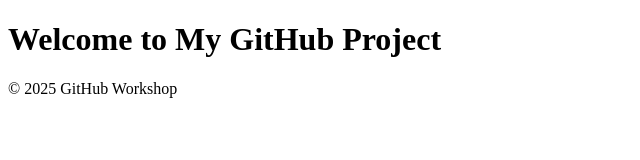
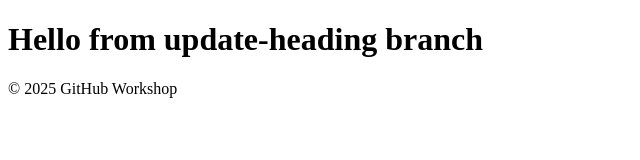
Before and after one commit to ThisIsMubashir/testrepo, a plain HTML site: page index.htm in a window 1280 px wide. Shown: the whole page, without its empty margins (0-640 px from the left). Drawn offline with Linux system fonts and the light colour scheme.

Commit message:
Changed heading text

```diff
--- a/index.htm
+++ b/index.htm
@@ -6,7 +6,7 @@
     <title>My GitHub Project</title>
 </head>
 <body>
-    <h1>Welcome to My GitHub Project</h1>
+    <h1>Hello from update-heading branch</h1>
     <footer>
         <p>&copy; 2025 GitHub Workshop</p>
     </footer>
```
